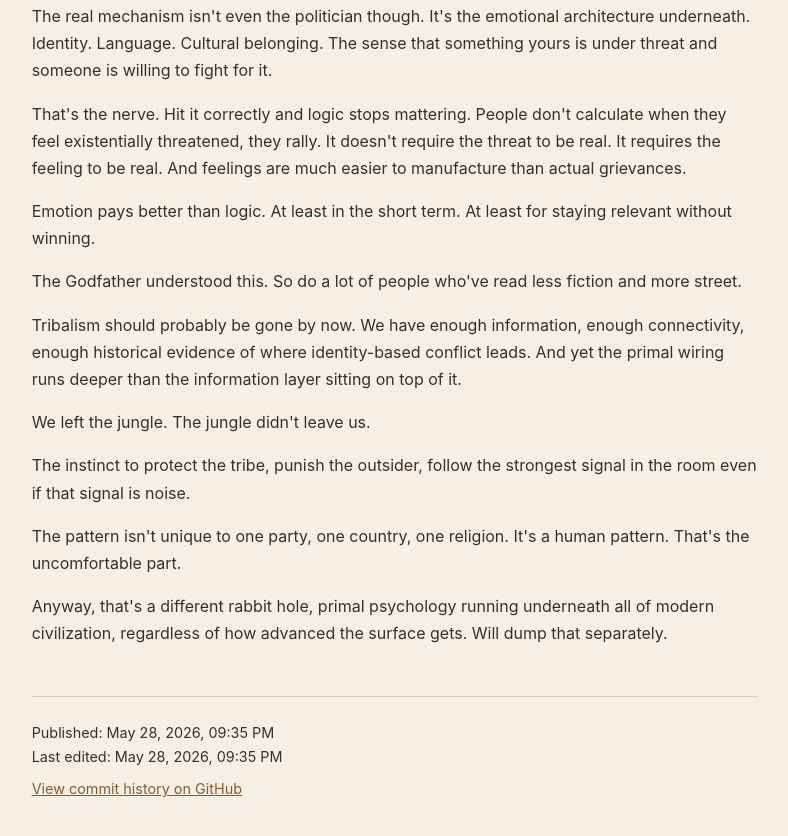
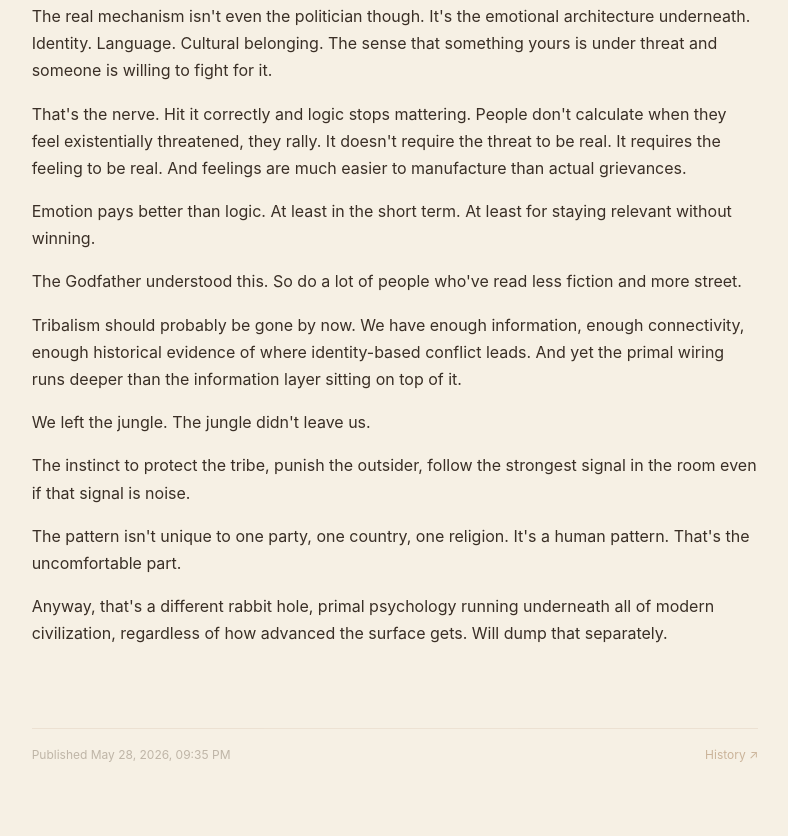
Before and after one commit to itzsshashank/shashankshukla, a website: page docs/blogs/godfather-novel/index.html in a window 1280 px wide. Shown: the part 1739-2575 px from the top of the page, without its empty margins (245-1033 px from the left). Drawn offline with Linux system fonts and the light colour scheme.

Commit message:
ran build command to update!

```diff
--- a/docs/blogs/godfather-novel/index.html
+++ b/docs/blogs/godfather-novel/index.html
@@ -34,10 +34,14 @@ While reading, my brain kept connecting dots. Biological neural networks doing w
 <p>The pattern isn&#39;t unique to one party, one country, one religion. It&#39;s a human pattern. That&#39;s the uncomfortable part.</p>
 <p>Anyway, that&#39;s a different rabbit hole, primal psychology running underneath all of modern civilization, regardless of how advanced the surface gets. Will dump that separately.</p>
 
-    <footer style="margin-top: 3rem; padding-top: 1.5rem; border-top: 1px solid var(--line); font-size: 0.9rem; color: var(--muted);">
-      <p style="margin: 0;">Published: May 28, 2026, 09:35 PM</p>
-      <p style="margin: 0;">Last edited: May 28, 2026, 09:35 PM</p>
-      <p style="margin: 0.5rem 0 0;"><a href="https://github.com/itzsshashank/shashankshukla/commits/main/blogs/godfather-novel.md" target="_blank" rel="noopener noreferrer" style="color: var(--accent); text-decoration: underline;">View commit history on GitHub</a></p>
+    <footer style="margin-top: 5rem; padding-top: 1rem; border-top: 1px solid var(--line); opacity: 0.4; transition: opacity 0.2s; font-size: 0.75rem; color: var(--muted);" onmouseover="this.style.opacity=1" onmouseout="this.style.opacity=0.4">
+      <div style="display: flex; justify-content: space-between; align-items: center; flex-wrap: wrap; gap: 0.5rem;">
+        <div>
+          <span>Published May 28, 2026, 09:35 PM</span>
+
+        </div>
+        <a href="https://github.com/itzsshashank/shashankshukla/commits/main/blogs/godfather-novel.md" target="_blank" rel="noopener noreferrer" style="text-decoration: none; border-bottom: 1px solid transparent; transition: border-color 0.2s;" onmouseover="this.style.borderColor='inherit'" onmouseout="this.style.borderColor='transparent'">History ↗</a>
+      </div>
     </footer>
   </article></section></main>
     <footer class="site-footer"><div class="wrap"></div></footer>
```
Also changed, not shown: docs/blogs/reading-novel/index.html (+8 -4 lines).
